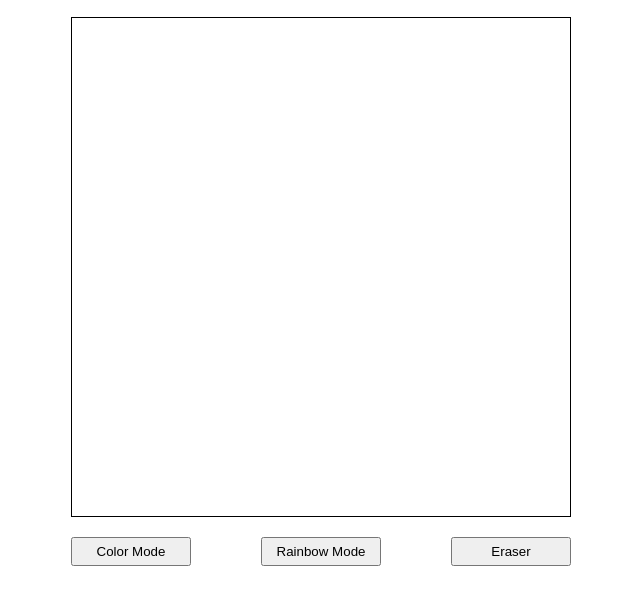
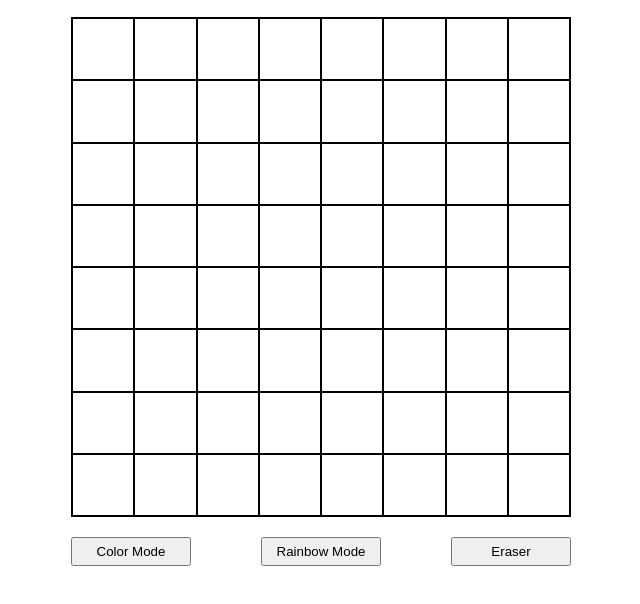
Before and after one commit to daniaedu/Etch-a-Sketch, a plain HTML site: page index.html in a window 1280 px wide. Shown: the part 60-664 px from the top of the page, without its empty margins (319-959 px from the left). Drawn offline with Linux system fonts and the light colour scheme.

Commit message:
Add JavaScript for grid generation and grid styling

```diff
--- a/script.js
+++ b/script.js
@@ -0,0 +1,27 @@
+const container = document.getElementById('container');
+const colorButton = document.getElementById('colorMode');
+const rainbowButton = document.getElementById('rainbowMode');
+const eraserButton = document.getElementById('eraser');
+
+// Fixed grid size (N x N)
+const N = 8;
+
+// Nested loops to create grid squares within the container
+for (let i = 0; i < N; i++) {
+  for (let j = 0; j < N; j++) {
+    // Calculate the width of each grid square based on the grid size (N)
+    const flexValue = 100 / N;
+
+    // Create a new div element for the grid square
+    const gridSquare = document.createElement('div');
+
+    // Add the 'grid' class to the grid square for styling
+    gridSquare.classList.add('gridSquare');
+
+    // Set the flex property to control the width of the grid square
+    gridSquare.style.flex = `0 0 ${flexValue}%`;
+
+    // Append the grid square to the container div
+    container.appendChild(gridSquare);
+  }
+}
--- a/style.css
+++ b/style.css
@@ -23,9 +23,14 @@ h1 {
 
 #container {
     display: flex;
+    flex-wrap: wrap;
     margin: 0 auto;
     height: 500px;
     width: 500px;
+    border: 1px solid black;
+}
+
+.gridSquare {
     border: 1px solid black;
 }
 
```
